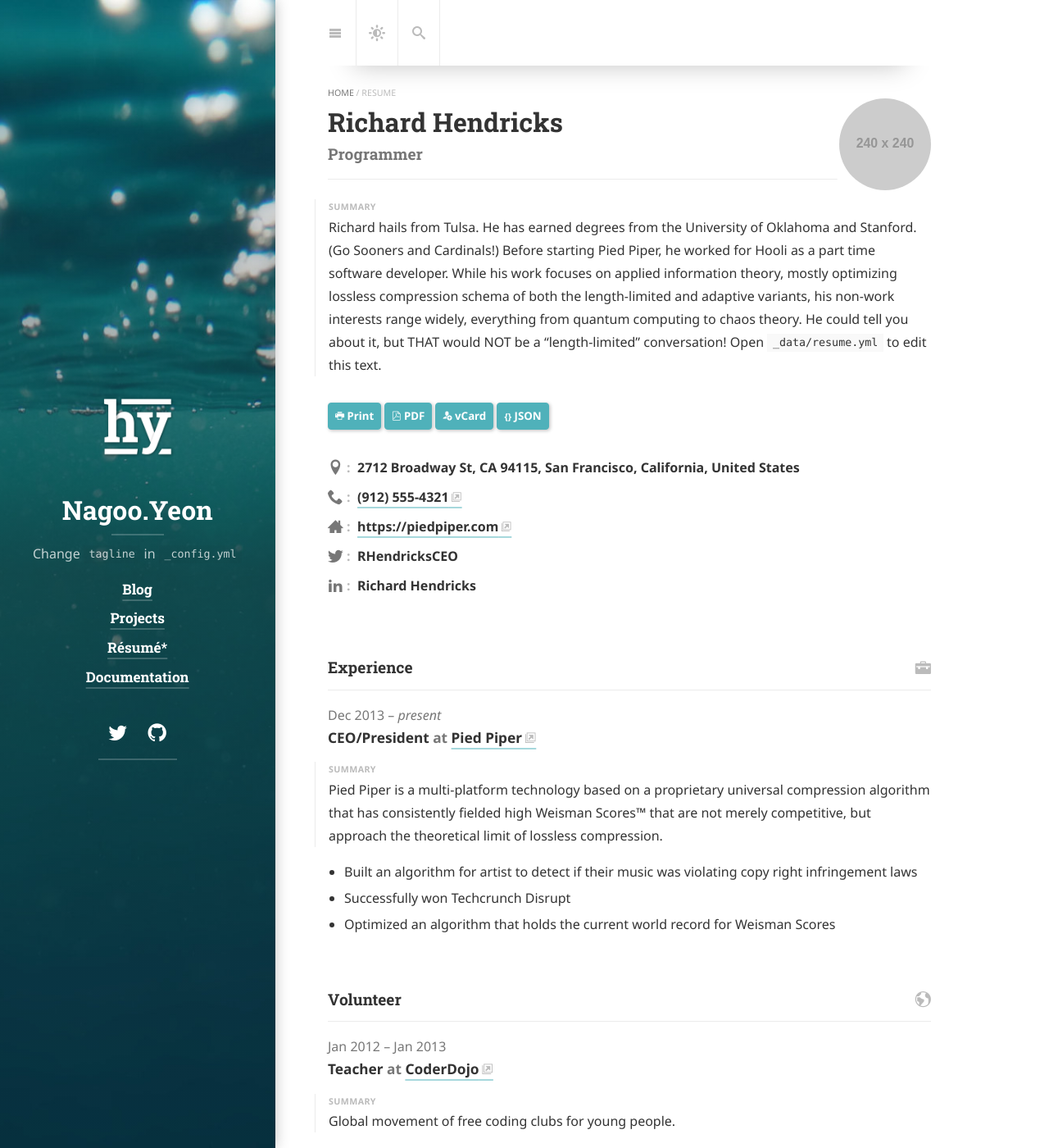
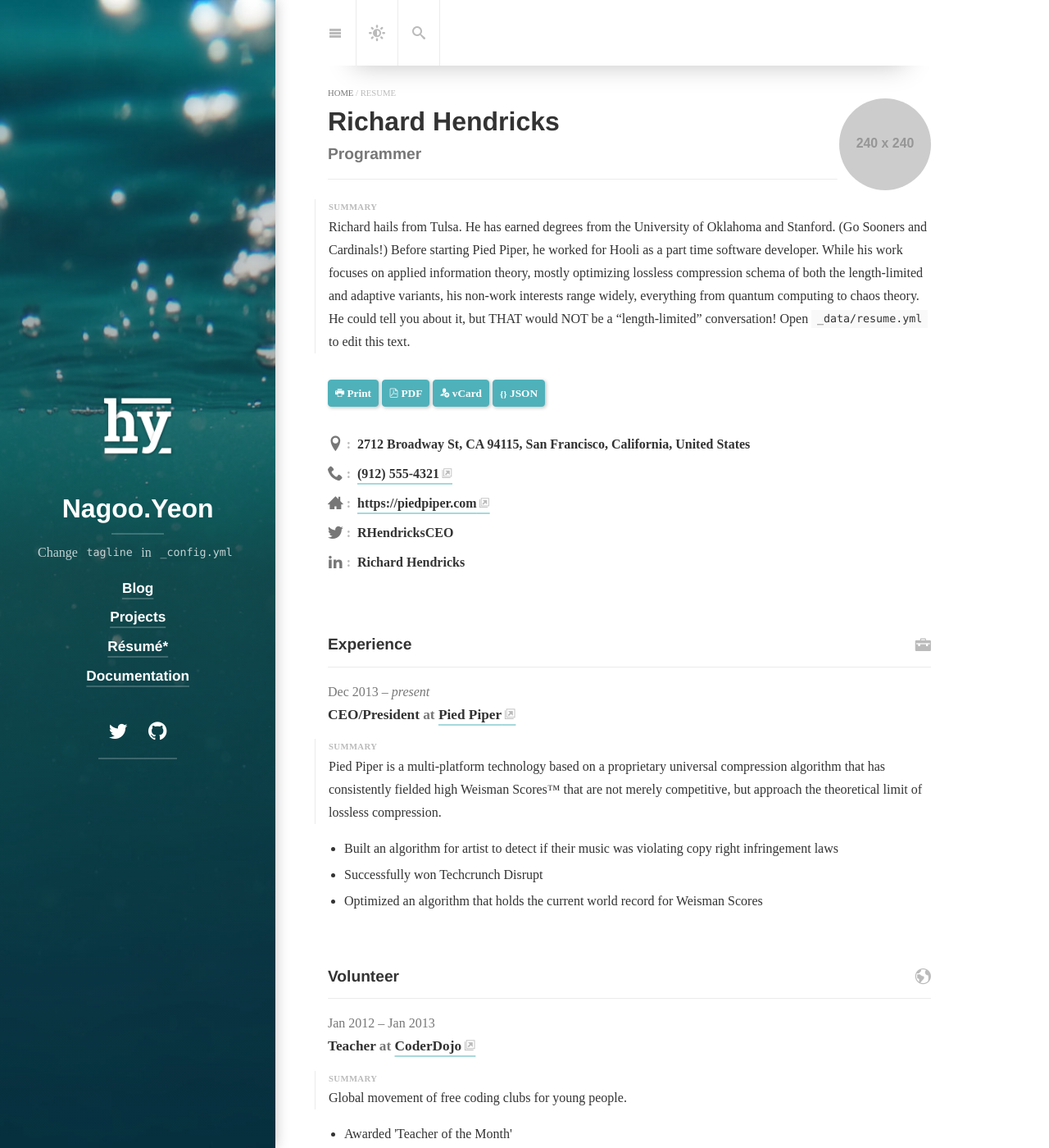
Before and after one commit to dangnagoo/dangnagoo.github.io, a Jekyll site: the page built from resume.md, in a window 1280 px wide and 1400 px high. Shown: the whole window at 82% size. Built offline with Jekyll 4.4.1, drawn with Linux system fonts in a browser that asks for light colours; cached includes are drawn as plain includes; nearby versions of some CDN libraries; some web fonts are replaced; library files that are not in the unit come from our copies.

Commit message:
Update _config.yml

```diff
--- a/_config.yml
+++ b/_config.yml
@@ -100,11 +100,11 @@ theme_color:           rgb(25,55,71)
 
 # The string encoding which fonts to fetch from Google Fonts.
 # See: <https://hydejack.com/docs/configuration/>
-google_fonts:          Roboto+Slab:700|Noto+Sans:400,400i,700,700i
+google_fonts:          Gowun+Batang:wght@400;700
 
 # The text font. Expects a string that is a valid CSS font-family value.
 # To change font-weight, see _sass/variables.scss
-font:                  Noto Sans, Helvetica, Arial, sans-serif
+font:                  Gowun Batang, serif;
 
 # The font used for headings. Expects a string that is a valid CSS font-family value.
 # To change font-weight, see _sass/variables.scss
```
